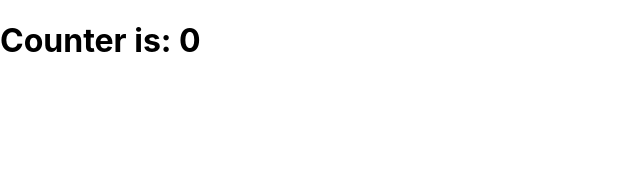
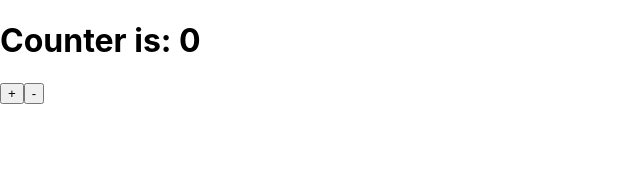
Before and after one commit to BGeil/Learning-Redux-App, a React (Create React App) app: page / in a window 1280 px wide. Shown: the top 173 px of the page, without its empty margins (0-640 px from the left). Built offline with nearby package versions, Linux system fonts and the light colour scheme.

Commit message:
displayed buttons and added ternary operator

```diff
--- a/src/App.js
+++ b/src/App.js
@@ -5,9 +5,14 @@ import {useSelector} from 'react-redux';
 
 function App() {
   const counter = useSelector(state => state.counter)
+  const isLogged = useSelector(state => state.isLogged)
   return (
     <div className="App">
       <h1>Counter is: {counter}</h1>
+      <button>+</button>
+      <button>-</button>
+
+      {isLogged ? <h3> Valuable Information I shouldn't see</h3> : ' '}
     </div>
   );
 }
```
